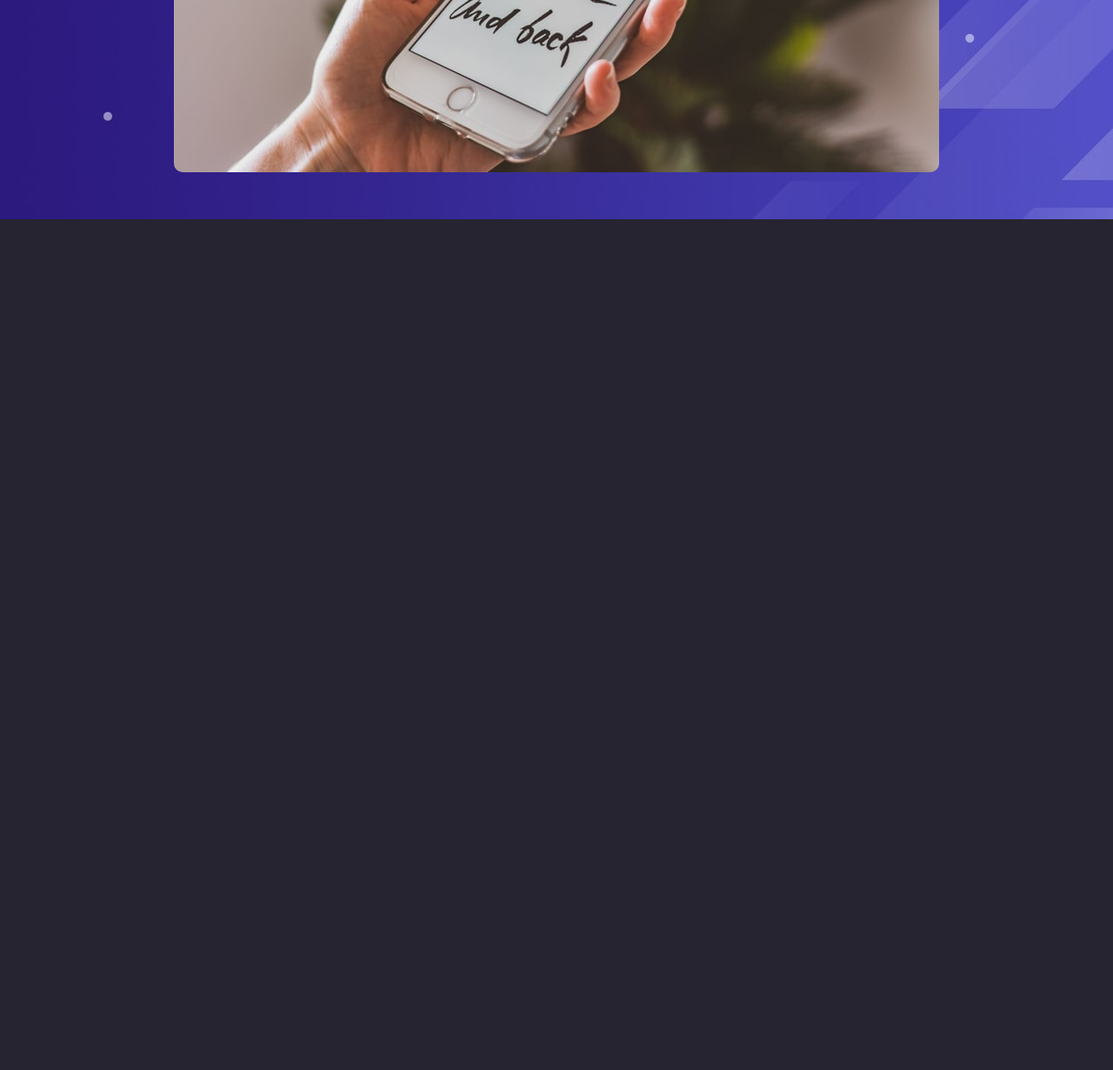
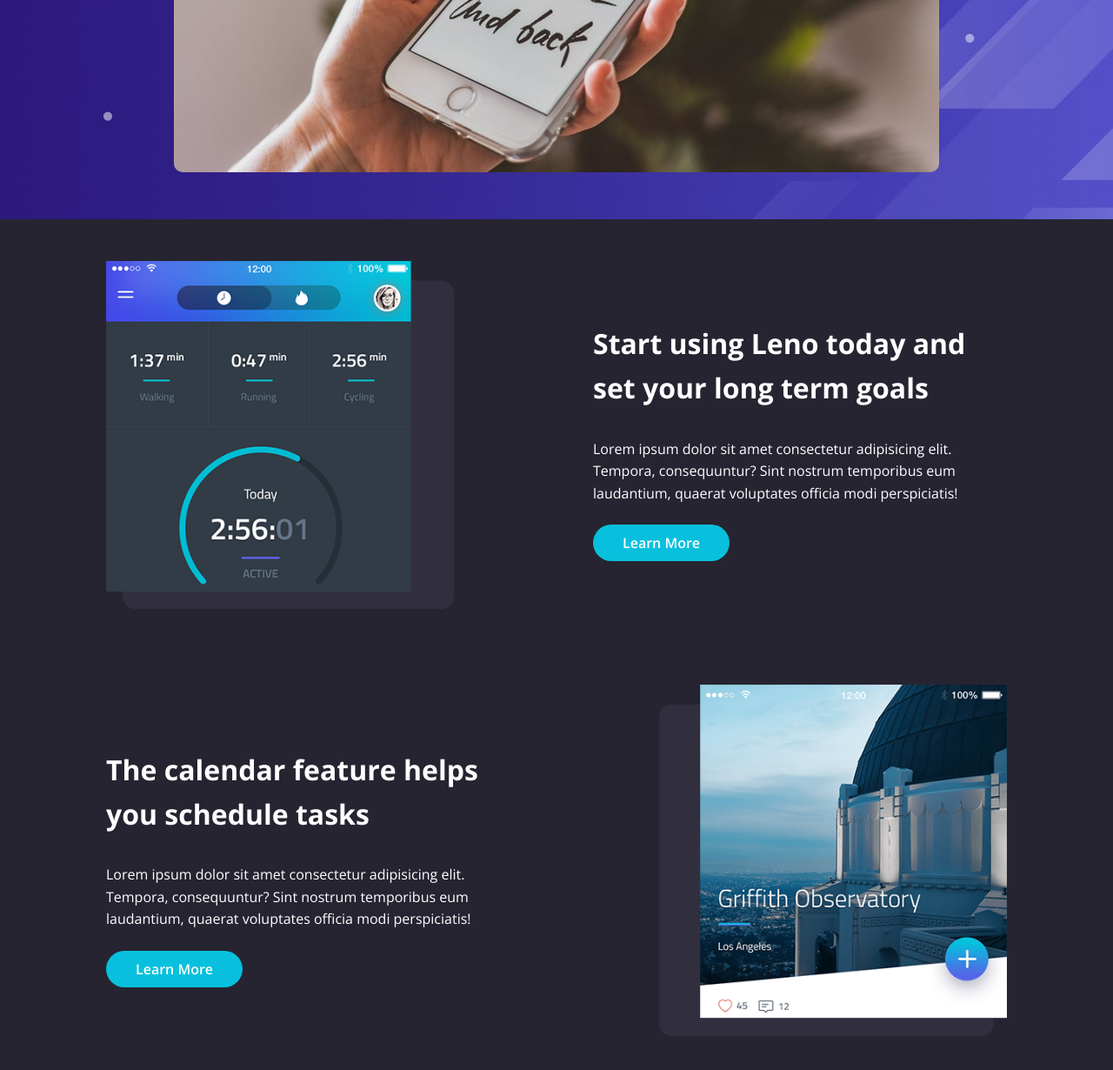
Before and after one commit to ethanmrubenstein/leno-website, a plain HTML site: page index.html in a window 1280 px wide. Shown: the part 2904-4134 px from the top of the page at 87% size. Before the commit the page ends 3204 px from the top, so only its background shows below. Drawn offline with nearby package versions, Linux system fonts and the light colour scheme.

Commit message:
Added details section

```diff
--- a/css/styles.css
+++ b/css/styles.css
@@ -329,6 +329,36 @@
   outline: 0;
 }
 
+/* Details */
+.details__container {
+  padding: 0 2rem;
+}
+
+.details__flex {
+  display: flex;
+  justify-content: space-between;
+  align-items: center;
+  gap: 10rem;
+  margin-bottom: 5rem;
+}
+
+.details__flex:last-of-type {
+  flex-direction: row-reverse;
+}
+
+.details__image img {
+  max-width: 400px;
+}
+
+.details__heading {
+  font-size: 2rem;
+  font-weight: 700;
+}
+
+.details__paragraph {
+  margin: 2rem 0;
+}
+
 /* Media Queries */
 @media (max-width: 992px) {
   /* Hero */
@@ -387,6 +417,14 @@
     text-align: center;
     flex-direction: column-reverse;
   }
+
+  /* Details */
+  .details__flex,
+  .details__flex:last-of-type {
+    flex-direction: column;
+    gap: 2rem;
+    text-align: center;
+  }
 }
 
 @media (max-width: 768px) {
@@ -443,6 +481,15 @@
     text-align: center;
     flex-direction: row-reverse;
   }
+
+  /* Details */
+  .details__image img {
+    max-width: 100%;
+  }
+
+  .details__heading {
+    font-size: 1.7rem;
+  }
 }
 
 /* Height Queries */
--- a/index.html
+++ b/index.html
@@ -314,6 +314,44 @@
       </div>
     </section>
 
+    <!-- Details -->
+    <section id="details" class="details">
+      <div class="details__container container">
+        <div class="details__flex">
+          <div class="details__image">
+            <img src="./images/details-1.png" alt="" />
+          </div>
+          <div class="details__content">
+            <h2 class="details__heading">
+              Start using Leno today and set your long term goals
+            </h2>
+            <p class="details__paragraph">
+              Lorem ipsum dolor sit amet consectetur adipisicing elit. Tempora,
+              consequuntur? Sint nostrum temporibus eum laudantium, quaerat
+              voluptates officia modi perspiciatis!
+            </p>
+            <a class="details__button btn" href="#">Learn More</a>
+          </div>
+        </div>
+        <div class="details__flex">
+          <div class="details__image">
+            <img src="./images/details-2.png" alt="" />
+          </div>
+          <div class="details__content">
+            <h2 class="details__heading">
+              The calendar feature helps you schedule tasks
+            </h2>
+            <p class="details__paragraph">
+              Lorem ipsum dolor sit amet consectetur adipisicing elit. Tempora,
+              consequuntur? Sint nostrum temporibus eum laudantium, quaerat
+              voluptates officia modi perspiciatis!
+            </p>
+            <a class="details__button btn" href="#">Learn More</a>
+          </div>
+        </div>
+      </div>
+    </section>
+
     <script
       src="https://cdnjs.cloudflare.com/ajax/libs/glightbox/3.3.1/js/glightbox.min.js"
       integrity="sha512-XL54SjceXZFzblziNnaFFaXggzqCuZrFS4loWPpvPJ6Kg0kc2HyL89+cPeH0GMq0sKL2SegzUmA8Lx9a0st2ow=="
```
